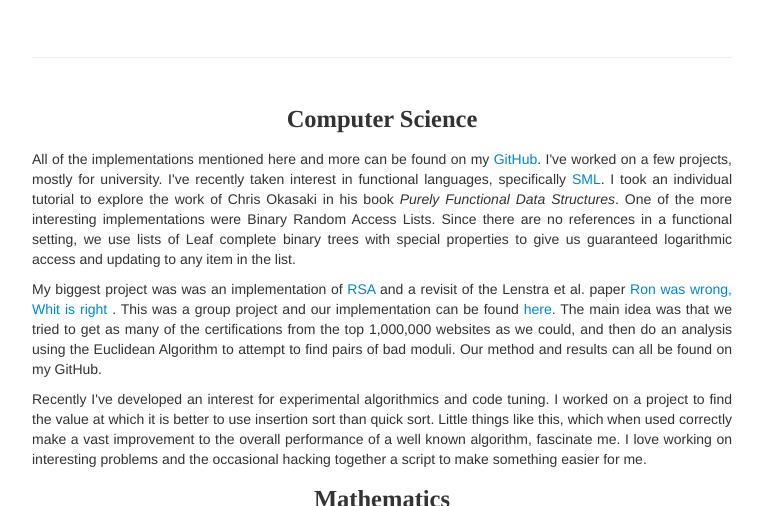
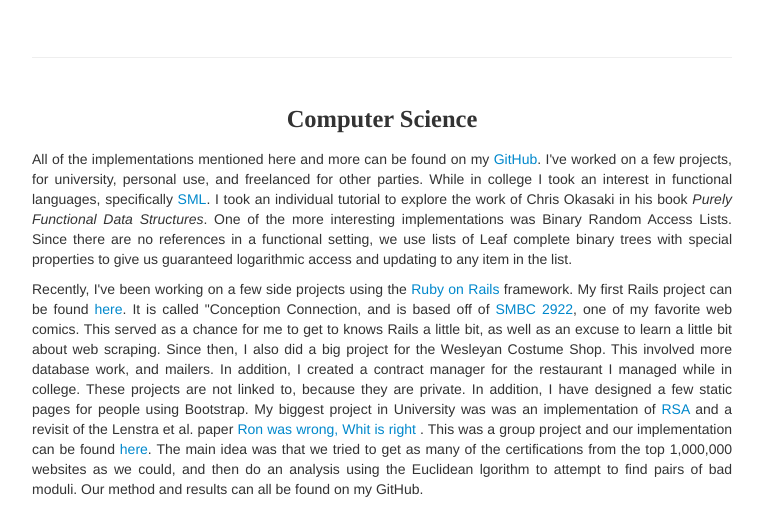
Before and after one commit to adelman/site, a plain HTML site: page index.html in a window 1280 px wide. Shown: the part 277-783 px from the top of the page, without its empty margins (258-1022 px from the left). Drawn offline with nearby package versions, Linux system fonts and the light colour scheme.

Commit message:
I graduated, better update

```diff
--- a/custom.css
+++ b/custom.css
@@ -1,3 +1,24 @@
+.tex sub, .latex sub, .latex sup {
+  text-transform: uppercase;
+}
+
+.tex sub, .latex sub {
+  vertical-align: -0.5ex;
+  margin-left: -0.1667em;
+  margin-right: -0.125em;
+}
+
+.tex, .latex, .tex sub, .latex sub {
+  font-size: 1em;
+}
+
+.latex sup {
+  font-size: 0.85em;
+  vertical-align: 0.15em;
+  margin-left: -0.36em;
+  margin-right: -0.15em;
+}
+
 body {
     padding-top: 20px;
     padding-bottom: 40px;
--- a/index.html
+++ b/index.html
@@ -45,23 +45,44 @@
      <div class="row-fluid">
         <div class="span12">
 
-          <h3 id="cs" align="center">Computer Science</h3>
-          <p align="justify"> All of the implementations mentioned here and more
+            <h3 id="cs" align="center">Computer Science</h3> <p
+            align="justify"> All of the implementations mentioned here and more
             can be found on my <a href="https://www.github.com/adelman"
-          target="_blank" title="My GitHub Page.">GitHub</a>. I've worked on a
-          few projects, mostly for
-          university. I've recently taken interest in functional languages,
-          specifically <a href="http://www.smlnj.org/" target="_blank"
-          title="The SML of NJ home page.">SML</a>.
-          I took an individual tutorial to explore the work of Chris Okasaki in
-          his book <em>Purely Functional Data Structures</em>. One of the more
-          interesting implementations were Binary Random Access Lists. Since
-          there are no references in a functional setting, we use lists of Leaf
-          complete binary trees with special properties to give us
+            target="_blank" title="My GitHub Page.">GitHub</a>.
+
+            I've worked on a few projects, for university, personal use, and
+            freelanced for other parties. While in college I took an interest
+            in functional languages, specifically <a
+              href="http://www.smlnj.org/" target="_blank" title="The SML of NJ
+              home page.">SML</a>.  I took an individual tutorial to explore
+            the work of Chris Okasaki in his book
+            <em>Purely Functional Data Structures</em>. One of the more
+            interesting implementations was Binary Random Access Lists. Since
+            there are no references in a functional setting, we use lists of
+            Leaf complete binary trees with special properties to give us
             guaranteed logarithmic access and updating to any item in the
             list.</p>
 
-          <p align="justify"> My biggest project was was an implementation of <a
+            <p align="justify"> Recently, I've been working on a few side
+            projects using the <a href="http://rubyonrails.org/"
+              target="_blank" title="The Ruby on Rails home page."
+              >Ruby on Rails</a> framework. My first Rails project can be found
+            <a
+              target="_blank" href="mxadelman.herokuapp.com"
+              title="Conception Connection">here</a>. It is called "Conception
+            Connection, and is based off of <a target="_blank"
+            href="http://www.smbc-comics.com/index.php?db=comics&id=2922#comic"
+              title="The comic.">SMBC 2922</a>, one of my favorite web comics.
+            This served as a chance for me to get to knows Rails a little bit,
+            as well as an excuse to learn a little bit about web scraping.
+            Since then, I also did a big project for the Wesleyan Costume Shop.
+            This involved more database work, and mailers. In addition, I
+            created a contract manager for the restaurant I managed while in
+            college. These projects are not linked to, because they are
+            private. In addition, I have designed a few static pages for people
+            using Bootstrap.
+
+            My biggest project in University was was an implementation of <a
             target="_blank" href="http://en.wikipedia.org/wiki/RSA_(algorithm)"
             title="A description of the algorithm.">RSA</a> and a revisit of the
             Lenstra et al. paper <a target="_blank" href=
@@ -74,17 +95,17 @@
             was that we
             tried to get as many of the certifications from the top 1,000,000
             websites as we could, and then do an analysis using the Euclidean
-          Algorithm to attempt to find pairs of bad moduli. Our method and
-          results can all be found on my GitHub.  <p>
+            lgorithm to attempt to find pairs of bad moduli. Our method and
+            results can all be found on my GitHub.  </p>
 
-          <p align="justify">
-          Recently I've developed an interest for experimental algorithmics and
-          code tuning. I worked on a project to find the value at which it is
-          better to use insertion sort than quick sort. Little things like this,
-          which when used correctly make a vast improvement to the overall
-          performance of a well known algorithm, fascinate me. I
-          love working on interesting problems and the occasional hacking
-          together a script to make something easier for me.
+            <p align="justify"> Again while in college, I developed an interest
+            for experimental algorithmics and code tuning. I worked on a
+            project to find the value at which it is better to use insertion
+            sort than quick sort. Little things like this, which when used
+            correctly make a vast improvement to the overall performance of a
+            well known algorithm, fascinate me. I love working on interesting
+            problems and the occasional hacking together a script to make
+            something easier for me. </p>
 
           <h3 id="math" align="center">Mathematics</h3>
 
```
Also changed, not shown: about.html (+14 -10 lines). Lines whose indentation alone changed are shown as unchanged.
